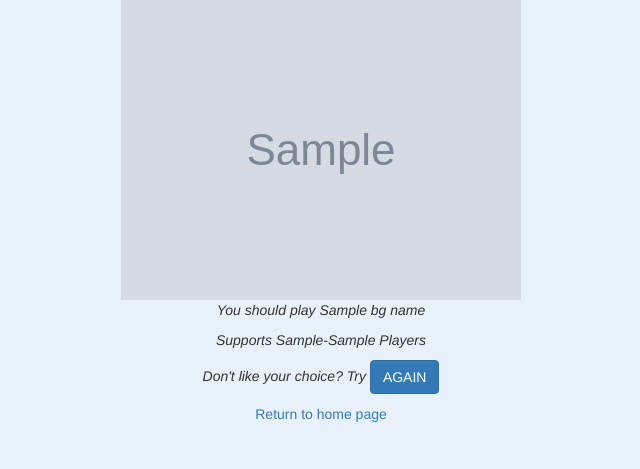
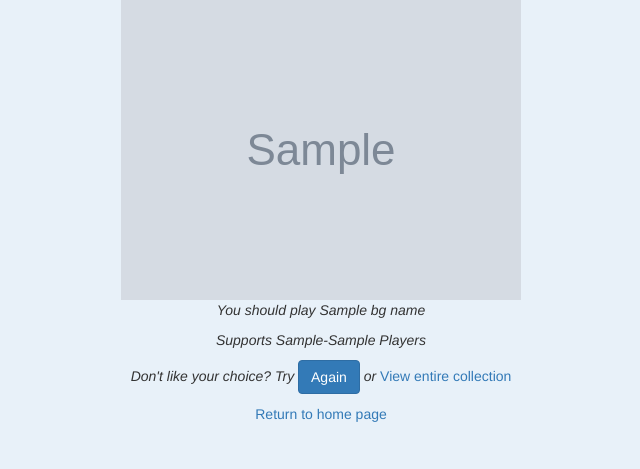
Before and after one commit to nicksunday/boardgame-selector-conainer, a Flask app: template app/templates/boardgame.html in a window 1280 px wide. Shown: the top 469 px of the page, without its empty margins (319-959 px from the left). Run offline with Flask 2, Linux system fonts and the light colour scheme; the template is opened without the code that fills it: most values are stand-ins (such as "Sample title", 1, 10 or a date in 2020); grey boxes marked "Sample" are stand-in pictures; some libraries are stand-ins or nearby versions.

Commit message:
Add link to whole BGG collection.

```diff
--- a/app/main.py
+++ b/app/main.py
@@ -97,7 +97,8 @@ def boardgame():
         bg_name=game.name,
         bg_image=game.image,
         min_players=game.min_players,
-        max_players=game.max_players
+        max_players=game.max_players,
+        username=session.get('username', None)
         )
 
 if __name__ == '__main__':
--- a/app/templates/boardgame.html
+++ b/app/templates/boardgame.html
@@ -31,7 +31,9 @@ Chosen Boardgame: {{ bg_name }}
   <p><em>Supports {{ min_players }}-{{ max_players }} Players</em></p>
   <p>
     <em>Don't like your choice? Try</em>
-    <a href="{{ url_for('boardgame') }}" class="btn btn-primary">AGAIN</a>
+    <a href="{{ url_for('boardgame') }}" class="btn btn-primary">Again</a>
+    <em>or </em>
+    <a href="https://boardgamegeek.com/collection/user/{{ username }}">View entire collection</a>
   </p>
   <p><a href="{{ url_for('index') }}">Return to home page</a></p>
 </div>
```
